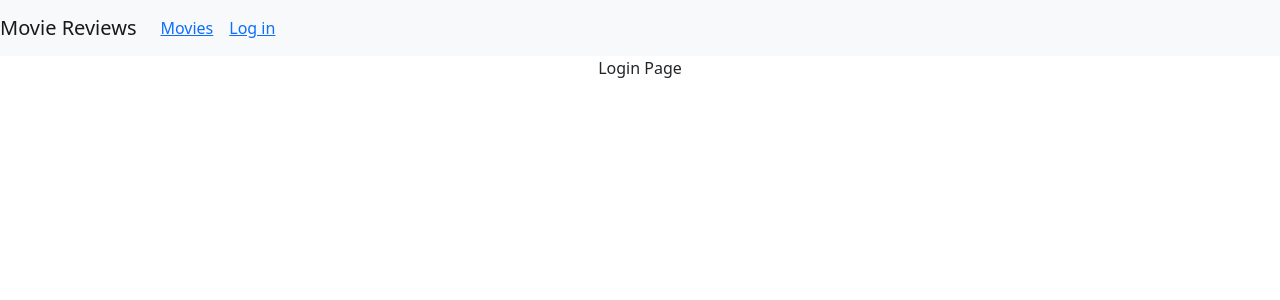
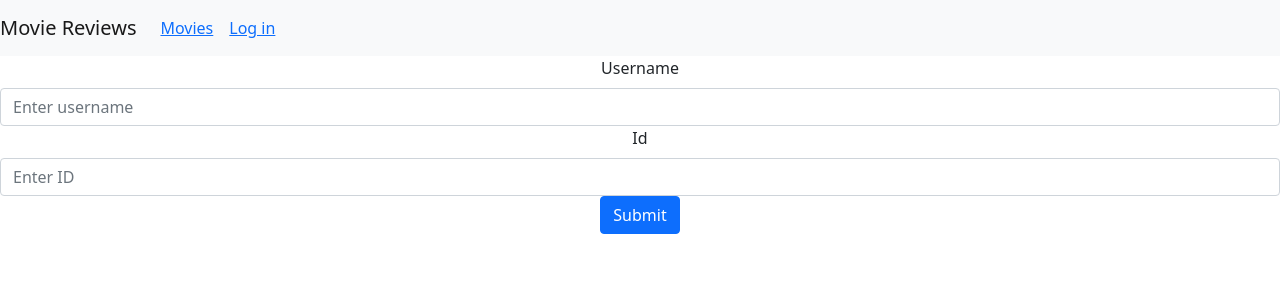
Before and after one commit to GeorgeHarland/mern-stack-video-reviews-frontend, a React (Create React App) app: page /login in a window 1280 px wide. Shown: the top 300 px of the page. Built offline with nearby package versions, Linux system fonts and the light colour scheme.

Commit message:
Edit and delete reviews functionality

```diff
--- a/package.json
+++ b/package.json
@@ -10,7 +10,7 @@
     "bootstrap": "^5.1.3",
     "moment": "^2.29.1",
     "react": "^17.0.2",
-    "react-bootstrap": "^2.1.2",
+    "react-bootstrap": "^1.6.1",
     "react-dom": "^17.0.2",
     "react-router-dom": "^5.2.0",
     "react-scripts": "5.0.0",
--- a/src/App.js
+++ b/src/App.js
@@ -16,7 +16,7 @@ function App() {
   const [user, setUser] = React.useState(null)
 
   async function login(user = null) {
-    setUser(null)
+    setUser(user)
   }
 
   async function logout() {
--- a/src/components/add-review.js
+++ b/src/components/add-review.js
@@ -1,11 +1,84 @@
-import React from 'react'
+import React, { useState } from 'react'
+import MovieDataService from '../services/movies'
+import { Link } from 'react-router-dom'
+import Form from 'react-bootstrap/Form';
+import Button from 'react-bootstrap/Button';
 
-function AddReview() {
-    return (
-        <div className="App">
-            Add AddReview
+const AddReview = props => {
+
+    let editing = false
+    let initialReviewState = ""
+
+    if( props.location.state && props.location.state.currentReview ){
+        editing = true
+        initialReviewState = props.location.state.currentReview.review
+    }
+
+    const [review, setReview] = useState(initialReviewState)
+    const [submitted, setSubmitted] = useState(false)
+
+    const onChangeReview = e => {
+        const review = e.target.value
+        setReview(review);
+    }
+
+    const saveReview = () => {
+        var data = {
+            review: review,
+            name: props.user.name,
+            user_id: props.user.id,
+            movie_id: props.match.params.id
+        }
+
+        if( editing ){
+            // get existing review id
+            data.review.id = props.location.state.currentReview.user_id
+            MovieDataService.updateReview(data)
+                .then(response => {
+                    setSubmitted(true);
+                    console.log(response.data)
+                })
+                .catch(e =>{
+                    console.log(e);
+                })
+        } else {
+            MovieDataService.createReview(data)
+            .then(response => {
+                setSubmitted(true)
+            })
+            .catch(e => {
+                console.log(e);
+            })
+        }
+    }
+
+    return(
+        <div>
+            {submitted ? (
+                <div>
+                    <h4>Review submitted successfully!</h4>
+                    <Link to={ "/movies/" + props.match.params.id }>
+                        Back to Movie
+                    </Link>
+                </div>
+            ):(
+                <Form>
+                    <Form.Group>
+                        <Form.Label>{ editing ? "Edit" : "Create" } Review</Form.Label>
+                        <Form.Control
+                            type="text"
+                            required
+                            value={ review }
+                            onChange={ onChangeReview }
+                        />
+                    </Form.Group>
+                    <Button variant="primary" onClick={ saveReview }>
+                        Submit
+                    </Button>
+                </Form>
+            )}
         </div>
-    );
+    )
 }
 
 export default AddReview;
--- a/src/components/login.js
+++ b/src/components/login.js
@@ -1,9 +1,52 @@
-import React from 'react'
+import React, {useState} from 'react'
+import Form from 'react-bootstrap/Form';
+import Button from 'react-bootstrap/Button'
 
-function Login() {
+const Login = props => {
+
+    const [name, setName] = useState("")
+    const [id, setId] = useState("")
+
+    const onChangeName = e => {
+        const name = e.target.value
+        setName(name)
+    }
+
+    const onChangeId = e => {
+        const id = e.target.value
+        setId(id)
+    }
+
+    const login = () => {
+        props.login({ name: name, id: id })
+        props.history.push('/') // Redirects to the main page after login
+    }
+
     return (
-        <div className="App">
-            Login Page
+        <div>
+            <Form>
+                <Form.Group>
+                    <Form.Label>Username</Form.Label>
+                    <Form.Control
+                        type="text"
+                        placeholder="Enter username"
+                        value={ name }
+                        onChange={ onChangeName }
+                    />
+                </Form.Group>
+                <Form.Group>
+                    <Form.Label>Id</Form.Label>
+                    <Form.Control
+                        type="text"
+                        placeholder="Enter ID"
+                        value={ id }
+                        onChange={ onChangeId }
+                    />
+                </Form.Group>
+                <Button variant="primary" onClick={ login }>
+                    Submit
+                </Button>
+            </Form>
         </div>
     );
 }
--- a/src/components/movie.js
+++ b/src/components/movie.js
@@ -30,6 +30,21 @@ const Movie = props => {
         .catch(e => {
             console.log(e)
         })
+    }
+
+    const deleteReview = (reviewId, index) => {
+        MovieDataService.deleteReview(reviewId, props.user.id)
+            .then(response => {
+                setMovie((prevState) => {
+                    prevState.reviews.splice(index,1)
+                    return({
+                        ...prevState
+                    })
+                })
+            })
+            .catch(e => {
+                console.log(e)
+            })
     }
 
     useEffect(() => {
@@ -74,7 +89,11 @@ const Movie = props => {
                                                         state: { currentReview: review }
                                                     }}>Edit</Link>
                                                 </Col>
-                                                <Col><Button variant="link">Delete</Button></Col>
+                                                <Col>
+                                                    <Button variant="link" onClick={ () => deleteReview(review._id, index) }>
+                                                        Delete
+                                                    </Button>
+                                                </Col>
                                             </Row>
                                         }
                                     </Media.Body>
--- a/src/services/movies.js
+++ b/src/services/movies.js
@@ -22,7 +22,7 @@ class MovieDataService {
     updateReview(data) {
         return axios.put("http://localhost:5000/api/v1/movies/review", data)
     }
-    deleteReview(data) {
+    deleteReview(id, userId) {
         return axios.delete(
             "http://localhost:5000/api/v1/movies/review",
             {data:{review_id: id, user_id: userId}}
```
Also changed, not shown: 1 other file (tests, documents, lock files or other folders).
